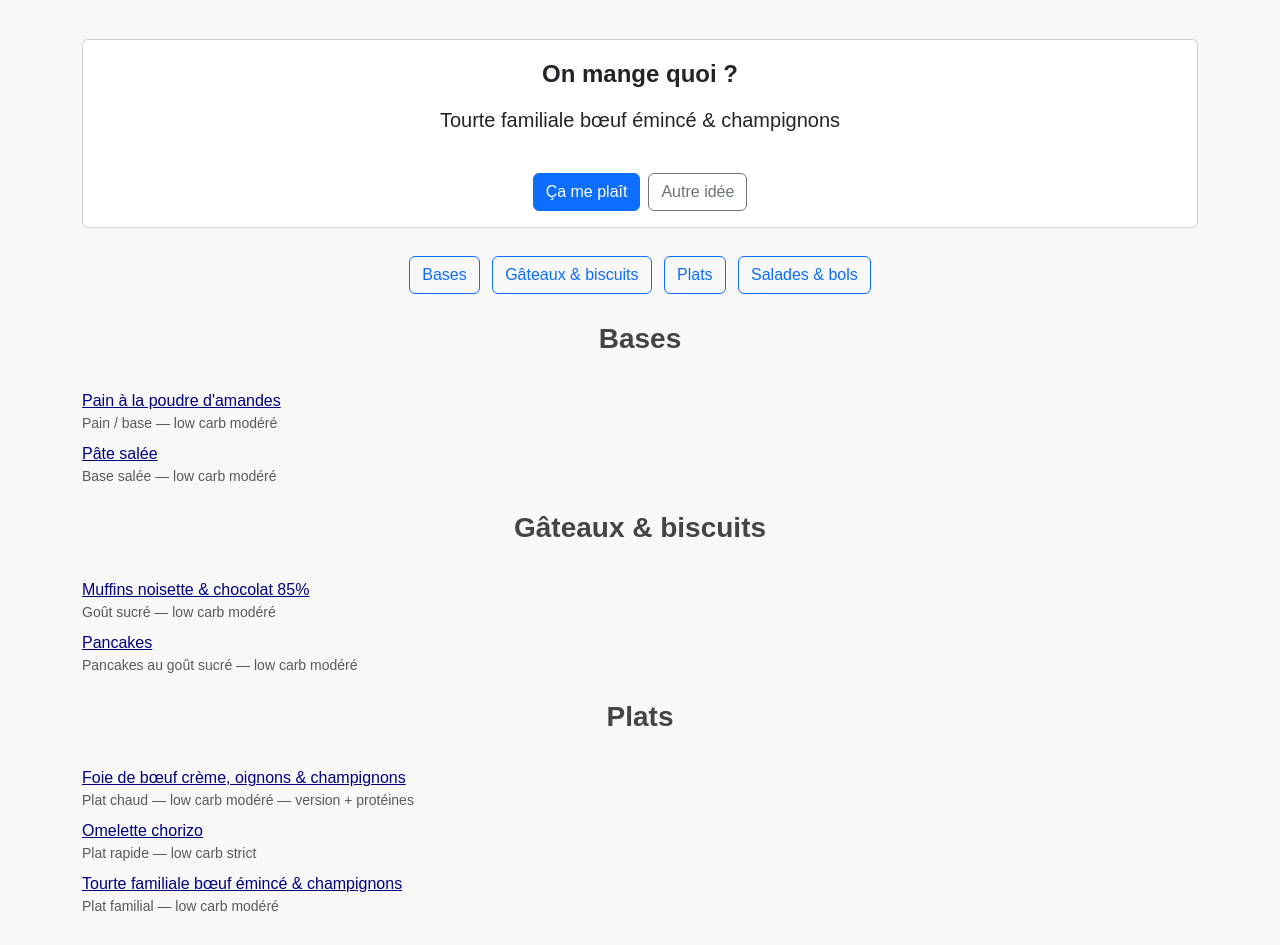
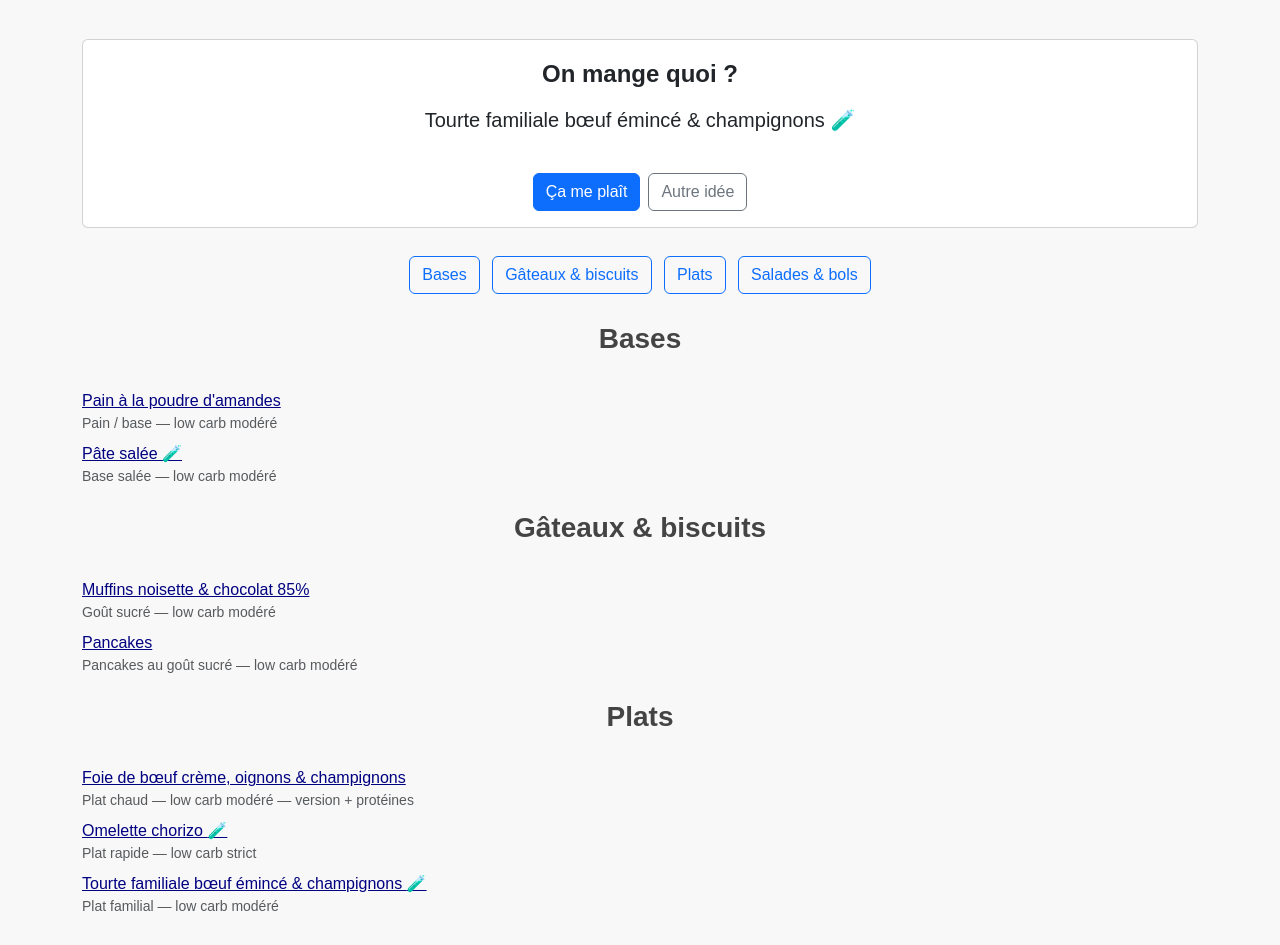
Before and after one commit to laurie-boissay/laurie-boissay.github.io, a Jekyll site: the page built from index.html, in a window 1280 px wide and 1400 px high. Shown: the part 451-1396 px from the top of the window. Built offline with Jekyll 4.4.1, drawn with Linux system fonts in a browser that asks for light colours.

Commit message:
Update index.html
include emoji non testé

```diff
--- a/index.html
+++ b/index.html
@@ -55,7 +55,9 @@ description: "Mes recettes low carb (recettes faibles en glucides). Index par ca
             >
               <a href="{{ r.url | relative_url }}">
                 {{ r.recipe_title }}
+                {% include icone-non-teste.html tags=r.tags %}
               </a>
+
               {% if r.recipe_subtitle %}
                 <div class="text-muted small">{{ r.recipe_subtitle }}</div>
               {% endif %}
```
